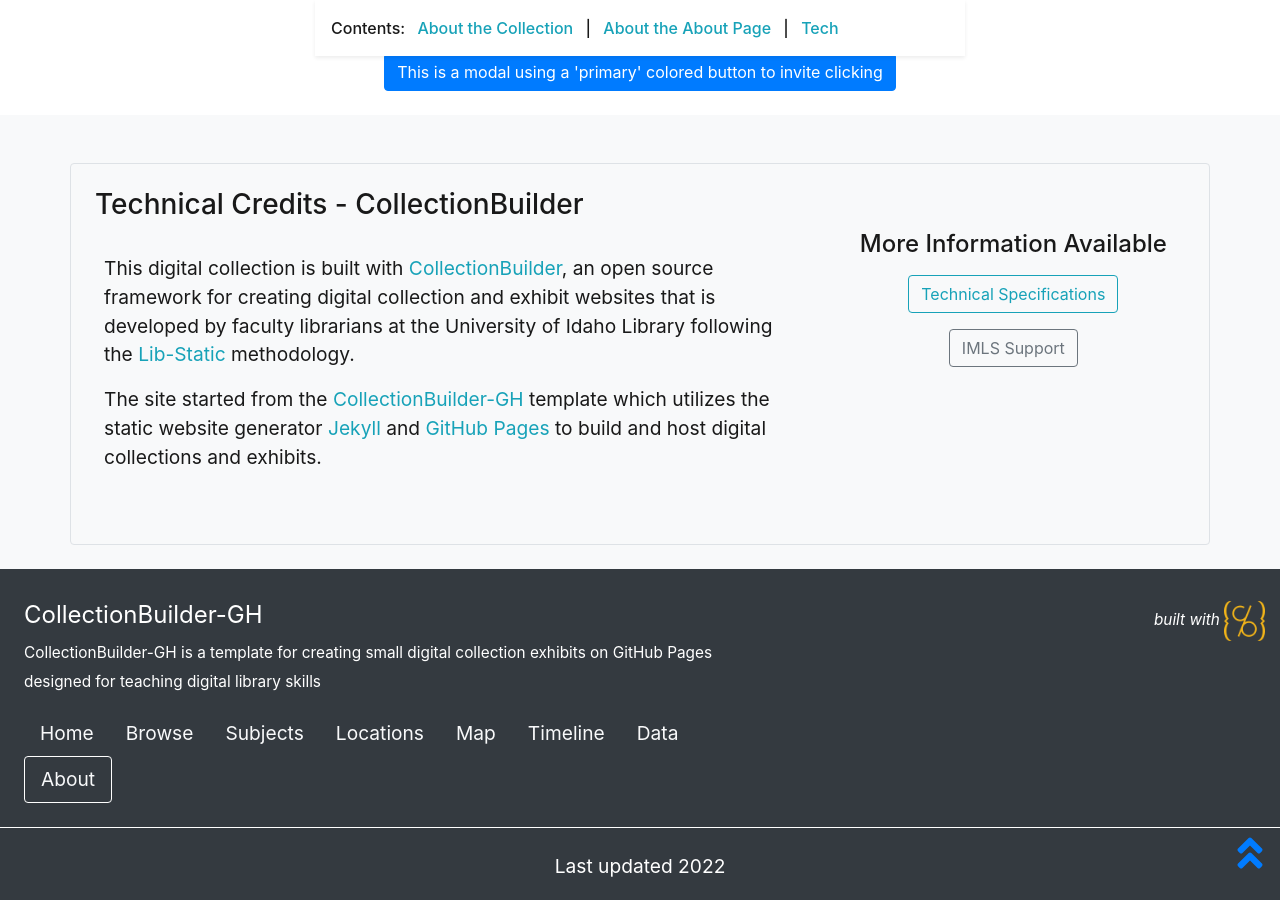
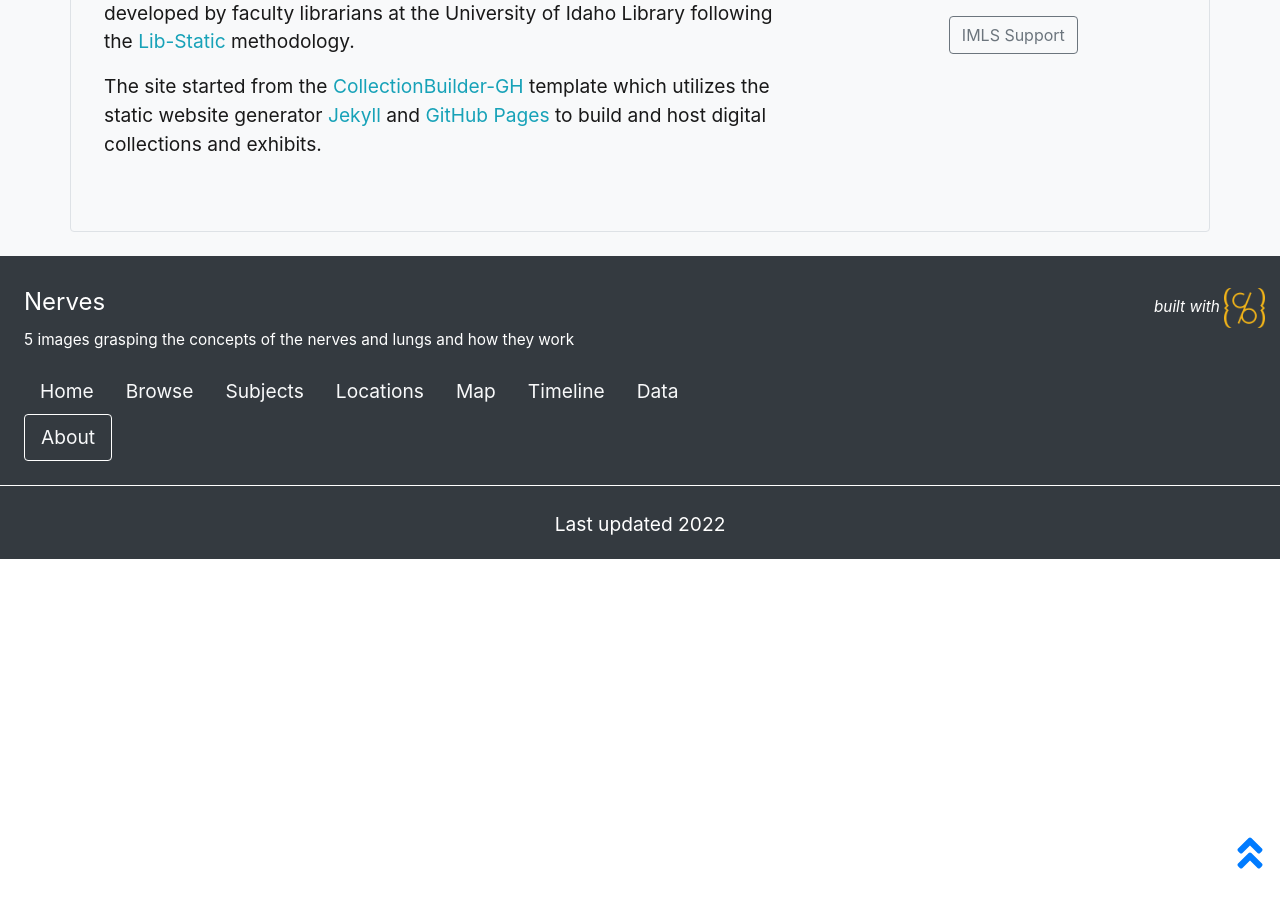
Before and after one commit to mckennabuckner/archive, a Jekyll site: the page built from pages/about.md, in a window 1280 px wide and 900 px high, scrolled down 5231 px. Built offline with Jekyll 4.4.1, drawn with Linux system fonts in a browser that asks for light colours; after the commit the page ends 5790 px from its top, so only the background shows below that; some of the changed text lies outside the part shown.

Commit message:
Update _config.yml

```diff
--- a/_config.yml
+++ b/_config.yml
@@ -20,21 +20,21 @@
 # SITE SETTINGS
 #
 # title of site appears in banner
-title: CollectionBuilder-GH
+title: Nerves
 # tagline, a short phrase that will appear throughout the site in the top banner
-tagline: a template for creating simple digital exhibits
+tagline: An upclose visit to nerves and what they do
 # description appears in meta tags and other locations
 # this description might appear in search result lists, keep around 160 characters max
-description: "CollectionBuilder-GH is a template for creating small digital collection exhibits on GitHub Pages designed for teaching digital library skills"
+description: "5 images grasping the concepts of the nerves and lungs and how they work"
 # creator of the digital collection, to appear in meta tags; we typically use our GitHub usernames but feel free to just use your name
-author: CollectionBuilder
+author: McKenna Buckner and Luke Toulitos
 
 ##########
 # COLLECTION SETTINGS
 #
 # Set the metadata for your collection (the name of the csv file in your _data directory that describes the objects in your collection)
 # Use the filename of your CSV **without** the ".csv" extension! E.g. _data/demo-metadata.csv --> "demo-metadata"
-metadata: demo-metadata
+metadata: Archive
 
 ##########
 # Site/Organization Branding
```
